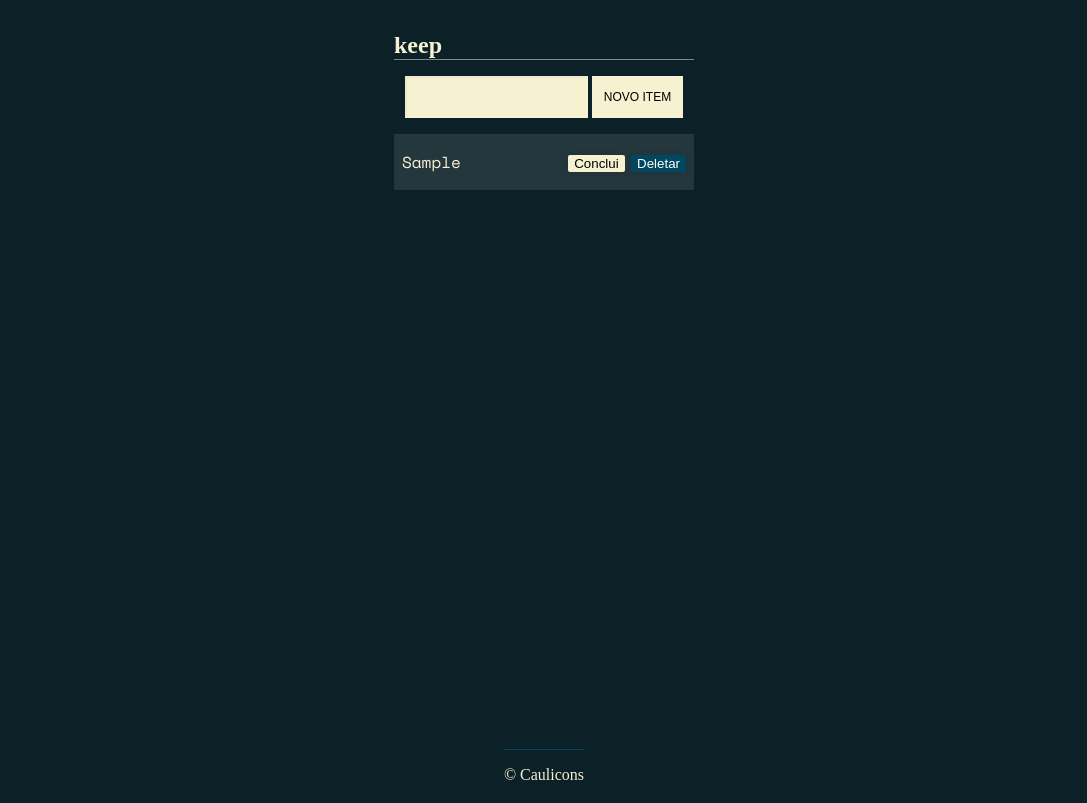
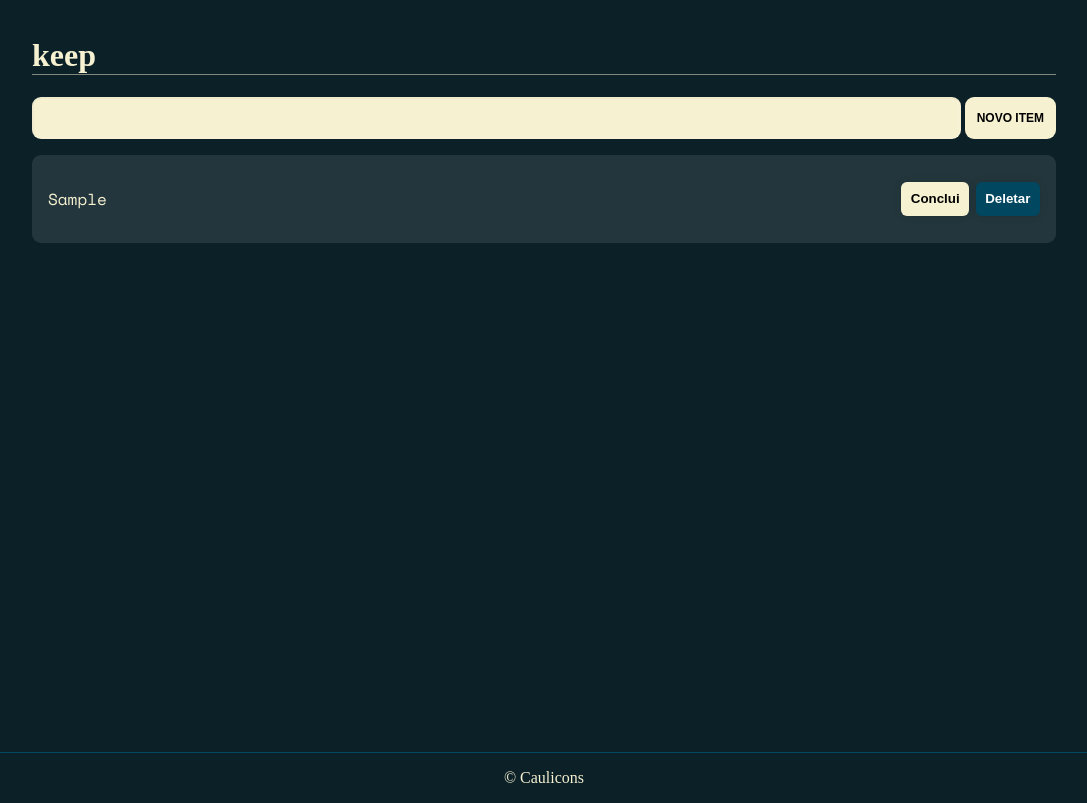
Before and after one commit to Caulicons/To-do-list-with-JS-and-Local-Storage, a plain HTML site: page index.html in a window 1280 px wide. Both pictures are taken after typing "Sample" into the empty fields and a click on the button "NOVO ITEM". Shown: the whole page, without its empty margins (96-1183 px from the left). Drawn offline with nearby package versions, Linux system fonts and the light colour scheme; a web font is replaced by a local one.

Commit message:
fix: visual feedback

```diff
--- a/assets/css/style.css
+++ b/assets/css/style.css
@@ -2,34 +2,73 @@ body {
   margin: 0;
 }
 
-html, body {
+html,
+body {
   overflow-x: hidden;
+  box-sizing: border-box;
 }
 
 .app {
+  background-color: #0b2027;
   display: flex;
   flex-direction: column;
-  align-items: center;
-  justify-content: space-between;
-  width: 100vw;
-  min-height: 100vh;
-  background-color: #0B2027;
-  box-sizing:border-box
 }
 
 .todo-list {
-  background-color: #0B2027;
+  background-color: #0b2027;
   font-family: "Space Mono", monospace;
   padding: 1rem;
-  min-width: 400px;
-  min-height: 300px;
+  display: flex;
+  margin: 0 auto;
+  min-height: 90dvh;
+  flex-direction: column;
+  width: 80%;
 }
 
 .title {
   border-bottom: 1px solid rgba(246, 241, 209, 0.5);
-  font-size: 1.5rem;
+  font-size: 2rem;
   font-family: "BioRhyme", serif;
-  color: #F6F1D1;
+  color: #f6f1d1;
+}
+
+.form {
+  display: flex;
+  justify-content: center;
+  width: 100%;
+}
+
+.form-input,
+.form-button {
+  white-space: nowrap;
+  font-weight: 600;
+  padding: 0.75rem;
+  font-size: 0.75rem;
+  border-radius: 9px;
+}
+
+.form-input {
+  width: 100%;
+  outline: none;
+  background-color: #f6f1d1;
+  border-color: rgba(255, 255, 255, 0.1);
+}
+
+.form-button {
+  border: 1px;
+  background: #f6f1d1;
+  text-transform: uppercase;
+  cursor: pointer;
+  margin-left: 0.25rem;
+}
+
+.form-button:hover {
+  color: #f6f1d1;
+  background: rgba(246, 241, 209, 0.1);
+}
+
+body {
+  margin: 0;
 }
 
 .form {
@@ -37,77 +76,15 @@ html, body {
   justify-content: center;
 }
 
-.form-input,
-.form-button {
-  border-radius: 0;
-  padding: 0.75rem;
-  font-size: 0.75rem;
-}
-
-.form-input {
-  outline: none;
-  background-color: #F6F1D1;
-  border-color: rgba(255, 255, 255, 0.1);
-}
-
 .form-button {
   border: 1px;
-  background: #F6F1D1;
-  text-transform: uppercase;
-  cursor: pointer;
-  margin-left: 0.25rem;
-}
-
-.form-button:hover {
-  color: #F6F1D1;
-  background: rgba(246, 241, 209, 0.1);
-}
-
-body {
-  margin: 0;
-}
-
-
-
-.todo-list {
-  background-color: #0B2027;
-  font-family: "Space Mono", monospace;
-  min-width: 300px;
-  width: auto;
-  margin: 0 auto;
-}
-
-.title {
-  border-bottom: 1px solid rgba(246, 241, 209, 0.5);
-  font-size: 1.5rem;
-  font-family: "BioRhyme", serif;
-  color: #F6F1D1;
-  width: auto;
-}
-
-.form {
-  display: flex;
-  justify-content: center;
-}
-.form-input, .form-button {
-  border-radius: 0;
-  padding: 0.75rem;
-  font-size: 0.75rem;
-}
-.form-input {
-  outline: none;
-  background-color: #F6F1D1;
-  border-color: rgba(255, 255, 255, 0.1);
-}
-.form-button {
-  border: 1px;
-  background: #F6F1D1;
+  background: #f6f1d1;
   text-transform: uppercase;
   cursor: pointer;
   margin-left: 0.25rem;
 }
 .form-button:hover {
-  color: #F6F1D1;
+  color: #f6f1d1;
   background: rgba(246, 241, 209, 0.1);
 }
 
@@ -115,30 +92,44 @@ body {
   padding: 0;
   list-style: none;
   width: 100%;
+  flex-direction: column;
+  display: flex;
+  gap: 6px;
 }
 
 .task {
   background-color: rgba(255, 255, 255, 0.1);
-  color: #F6F1D1;
+  color: #f6f1d1;
   display: flex;
   justify-content: space-between;
-  margin-bottom: 0.5rem;
-  padding: 1rem .5rem;
+  align-items: center;
+  padding: 1rem;
+  border-radius: 9px;
+  gap: 25px;
 }
 
-.check-button, .delete-button {
-  background-color: #F6F1D1;
+.buttons {
+  display: flex;
+  justify-content: flex-end;
+  align-items: center;
+  flex-wrap: nowrap;
+}
+
+.check-button,
+.delete-button {
+  background-color: #f6f1d1;
   border: none;
   box-shadow: 0 0 8px rgba(0, 0, 0, 0.1);
   outline: none;
-  border-radius: 2px;
   cursor: pointer;
-
+  border-radius: 6px;
+  padding: 0.6rem;
+  font-weight: 600;
 }
 
 .task.done .check-button {
-  background-color: #46494C;
-  color: #F6F1D1;
+  background-color: #46494c;
+  color: #f6f1d1;
 }
 
 .check-icon {
@@ -151,11 +142,11 @@ body {
 }
 
 .task.done .check-icon {
-  background-color: #0B2027;
+  background-color: #0b2027;
 }
 
 .content {
-  margin: 0;
+  word-break: break-all;
 }
 
 .task.done .content {
@@ -163,27 +154,27 @@ body {
 }
 
 .delete-button {
-    background-color: #024760;
-    color: white;
-    margin-left: .4rem;
+  background-color: #024760;
+  color: white;
+  margin-left: 0.4rem;
 }
 
 footer {
-  text-align:center;
+  text-align: center;
   color: rgb(246, 241, 209);
-  border-top:#024760 solid 1px;
-
+  border-top: #024760 solid 1px;
 }
 
-@media screen and (max-width: 768px) {
-
+/* @media screen and (max-width: 768px) {
   .app {
     display: flex;
     flex-direction: column;
     justify-content: space-between;
   }
 
-  .check-button, .delete-button {
-    padding: .5rem
+  .check-button,
+  .delete-button {
+    padding: 0.5rem;
   }
 }
+ */
--- a/assets/js/actions/CriandoElementos/tarefa.js
+++ b/assets/js/actions/CriandoElementos/tarefa.js
@@ -1,16 +1,18 @@
+import { adicionandoLocalStorage } from "../../localStorage/adicionandoTarefa.js"
 import { BotaoConclui } from "./botaoConcluir.js"
 import { BotaoDeleta } from "./botaoDeletar.js"
+
 
 export default function criandoTarefa(content) {
 
    const lista = document.querySelector('[data-list]')
    const tarefa = document.createElement('li')
+   tarefa.classList.add('task')
    const conteudo = `<p class="content">${content}</p>`
-   tarefa.classList.add('task')
-
    tarefa.innerHTML = conteudo
 
    const botões = document.createElement('div')
+   botões.classList.add('buttons')
    botões.appendChild(BotaoConclui())
    botões.appendChild(BotaoDeleta())
 
--- a/assets/js/actions/novaTarefa.js
+++ b/assets/js/actions/novaTarefa.js
@@ -4,16 +4,14 @@ import criandoTarefa from "./CriandoElementos/tarefa.js";
 export const novaTarefa = (evento) => {
 
     evento.preventDefault()
-
     const input = document.querySelector('[data-form-input]')
     const valor = input.value
 
-    if(valor != '') {
-
+    if (valor !== '') {
         criandoTarefa(valor)
         adicionandoLocalStorage(valor)
     }
 
     input.value = ''
     input.focus()
- }
+}
--- a/index.html
+++ b/index.html
@@ -1,31 +1,30 @@
 <!DOCTYPE html>
 <html lang="pt-br">
-
   <head>
-  <meta charset="UTF-8">
-  <meta name="viewport" content="width=device-width, initial-scale=1.0">
-  <link rel="stylesheet" href="./assets/css/style.css">
-  <link rel="stylesheet"
-    href="https://fonts.googleapis.com/css2?family=BioRhyme&amp;family=Space+Mono&amp;display=swap">
-  <link rel="stylesheet" href="https://fonts.googleapis.com/icon?family=Material+Icons">
+    <meta charset="UTF-8" />
+    <meta name="viewport" content="width=device-width, initial-scale=1.0" />
+    <link rel="stylesheet" href="./assets/css/style.css" />
+    <link
+      rel="stylesheet"
+      href="https://fonts.googleapis.com/css2?family=BioRhyme&amp;family=Space+Mono&amp;display=swap"
+    />
+    <link
+      rel="stylesheet"
+      href="https://fonts.googleapis.com/icon?family=Material+Icons"
+    />
     <title>keep</title>
   </head>
 
   <body class="app">
-
     <div class="todo-list">
-    <h1 class="title">
-      keep
-    </h1>
+      <h1 class="title">keep</h1>
 
       <form class="form" action="">
-      <input class="form-input" type="text" maxlength="18" data-form-input>
-      <button class="form-button" data-form-button> Novo Item </button>
+        <input class="form-input" type="text" data-form-input />
+        <button class="form-button" data-form-button>Novo Item</button>
       </form>
 
-    <ul class="list" data-list>
-    </ul>
-
+      <ul class="list" data-list></ul>
     </div>
 
     <script type="module" src="/assets/js/main.js"></script>
@@ -34,5 +33,4 @@
       <p>&copy; Caulicons</p>
     </footer>
   </body>
-
 </html>
```
Lines whose indentation alone changed are shown as unchanged.
